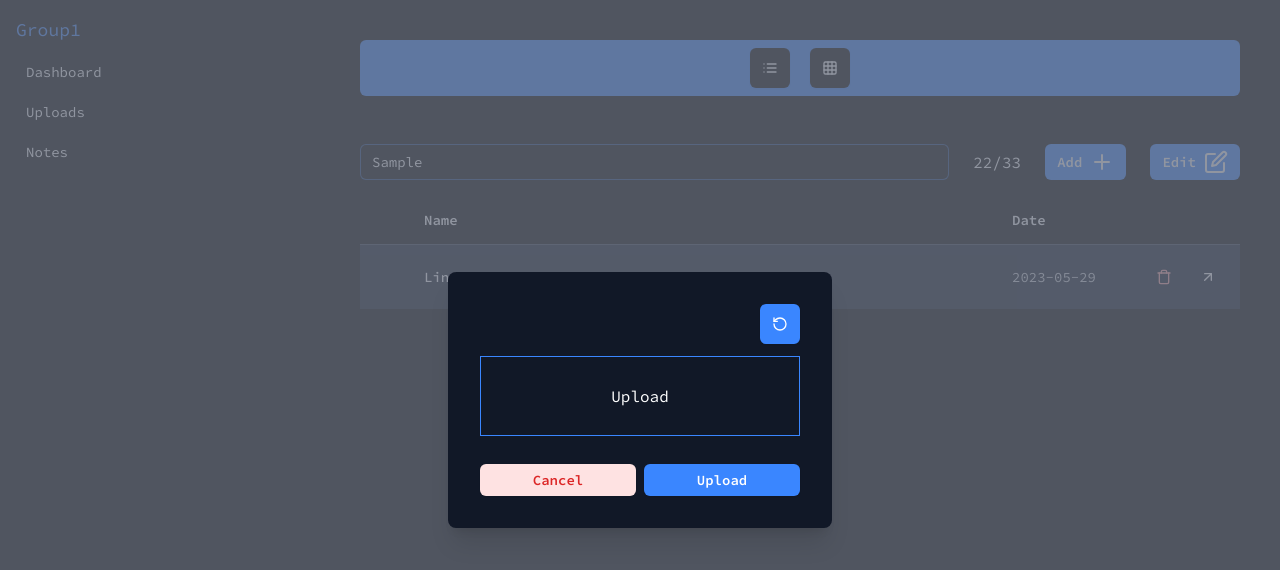
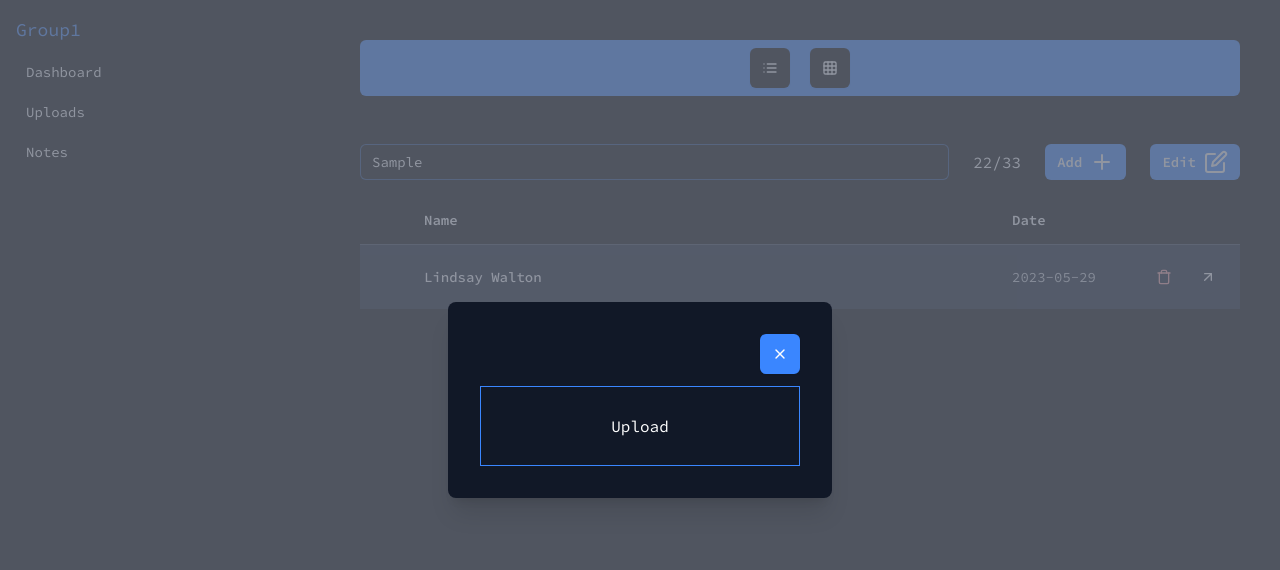
Before and after one commit to BRAVO68WEB/shx, a Next.js app in the folder packages/dashboard/: page /dashboard/uploads in a window 1280 px wide. Both pictures are taken after typing "Sample" into the empty fields and a click on the button "Add". Shown: the top 570 px of the page. Built offline with nearby package versions, Linux system fonts and the light colour scheme.

Commit message:
updated modal component for upload

```diff
--- a/packages/dashboard/components/Lists/UploadsList/LinearList.tsx
+++ b/packages/dashboard/components/Lists/UploadsList/LinearList.tsx
@@ -1,5 +1,5 @@
 import Button from '@/components/ui/Button';
-import { ArrowUpCircle, ArrowUpRight, Edit, Plus, RotateCcw, Trash } from 'lucide-react';
+import { ArrowUpCircle, ArrowUpRight, Cross, Edit, Plus, RotateCcw, Trash, X } from 'lucide-react';
 import Input from '@/components/ui/Input';
 import React, { useState } from 'react';
 import { cn } from '@/lib/utils';
@@ -127,8 +127,8 @@ export default function LinearList() {
 			<Modal open={uploadModalOpen} onClose={() => setUploadModalOpen(false)}>
 				<div className="flex-col flex items-center  p-2 gap-3">
 					<div className="controls w-full flex items-center justify-end">
-						<Button onClick={resetFileUpload} size={'icon'} aria-label="Reset" title="Reset">
-							<RotateCcw className="h-4 w-4 " />
+						<Button onClick={() => setUploadModalOpen(false)} size={'icon'} aria-label="Reset" title="Reset">
+							<X className="h-4 w-4 " />
 						</Button>
 					</div>
 
@@ -139,10 +139,6 @@ export default function LinearList() {
 						{fileUpload?<img src={URL.createObjectURL(fileUpload)} alt="file" className='w-full h-full object-contain object-center' />:<p>Upload</p>}
 					</label>
 					<input onChange={fileInputChange} type="file" hidden multiple={false} id='fileUpload'  />
-					<div className="buttons w-full flex gap-2 items-center justify-between">
-						<Button className='bg-red-100 text-red-600'>Cancel</Button>
-						<Button disabled={!!fileUpload}>Upload</Button>
-					</div>
 				</div>
 			</Modal>
 		</div>
```
